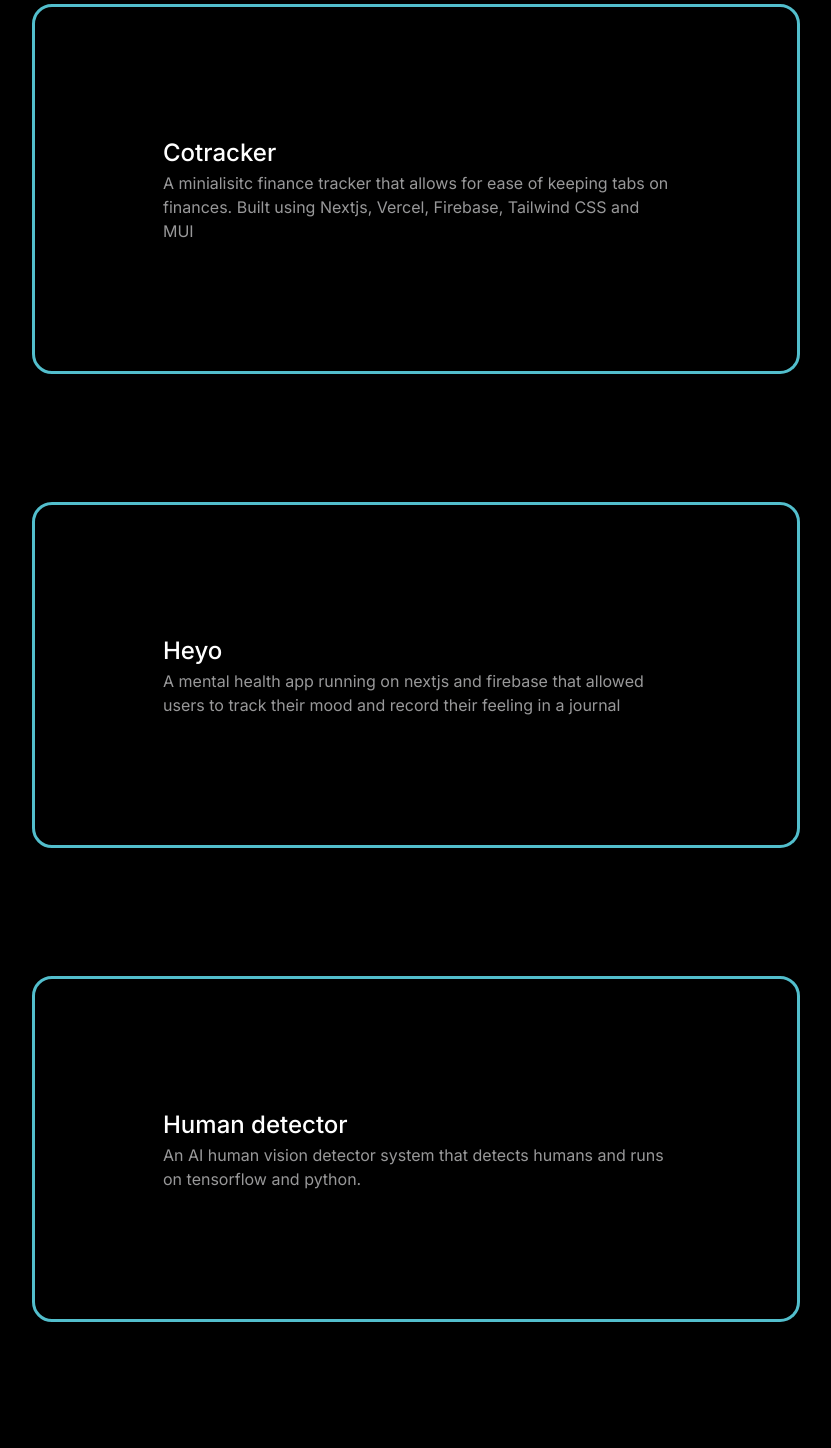
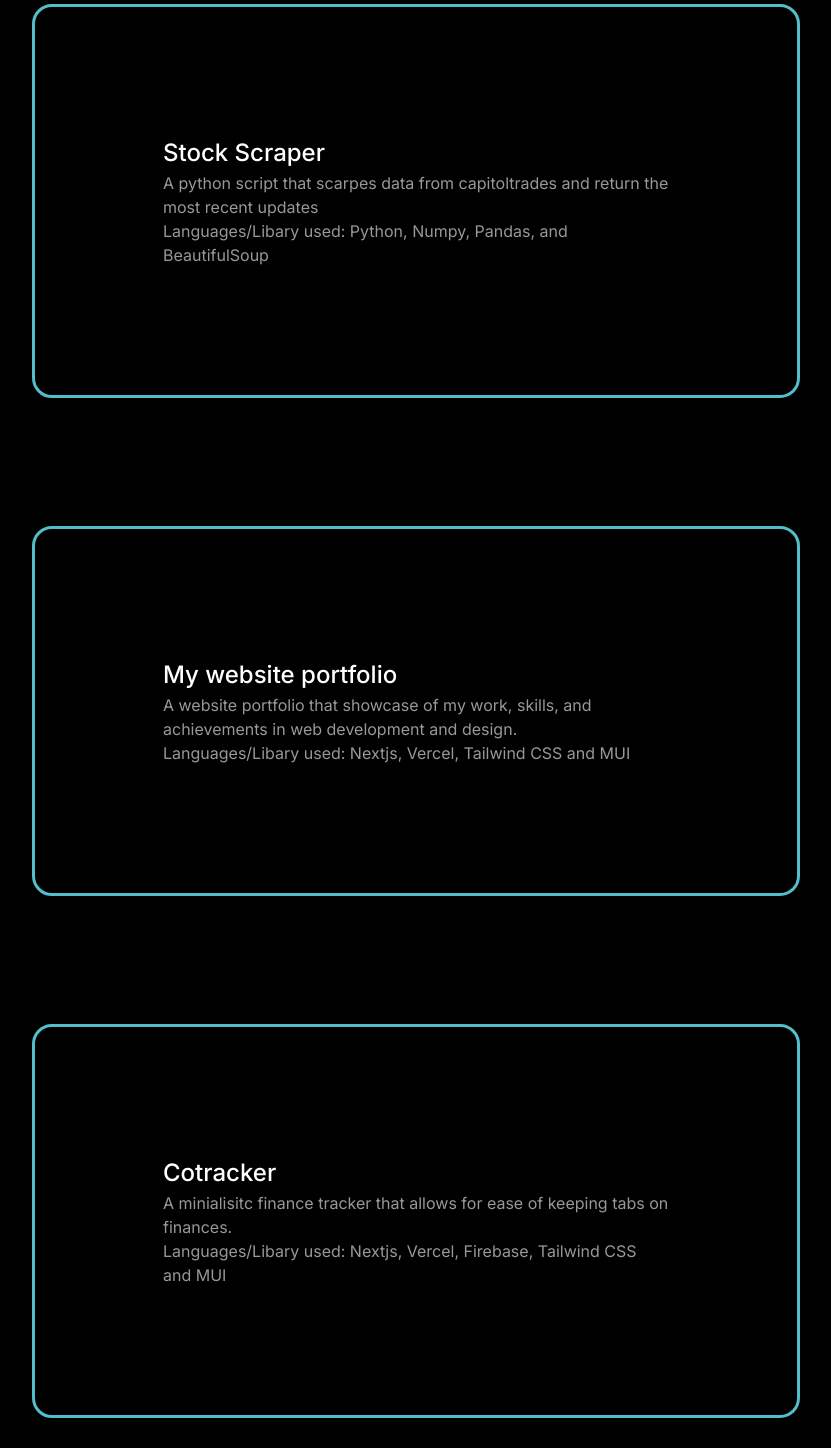
Before and after one commit to joeulam/ssrtest, a Next.js app: page /projects in a window 1280 px wide. Shown: the part 260-1708 px from the top of the page, without its empty margins (224-1055 px from the left). Built offline with nearby package versions, Linux system fonts and the light colour scheme.

Commit message:
Updated personal perforilo

```diff
--- a/app/page.js
+++ b/app/page.js
@@ -2,7 +2,6 @@
 import Tst from "../api/lib"
 import Image from "next/image";
 import Link from "next/link";
-
 export default function Home({posts}) {
   return (
 
--- a/app/projects/page.js
+++ b/app/projects/page.js
@@ -25,20 +25,27 @@
         <div class="body2 text-[#FFFFFF]">
             <h1 class="mt-5 mb-5 title ">Projects</h1>
             <div class="projectcomp ">
-                <h1>Cotracker</h1>
-                <p>A minialisitc finance tracker that allows for ease of keeping tabs on finances. Built using Nextjs, Vercel, Firebase, Tailwind CSS and MUI</p>
+                <h1>Stock Scraper</h1>
+                <p>A python script that scarpes data from capitoltrades and return the most recent updates</p>
+                <p>Languages/Libary used: Python, Numpy, Pandas, and BeautifulSoup</p>
+            </div>
+            <div class="projectcomp">
+                <h1>My website portfolio</h1>
+                <p>A website portfolio that showcase of my work, skills, and achievements in web development and design.</p>
+                <p>Languages/Libary used: Nextjs, Vercel, Tailwind CSS and MUI</p>
             </div>
             <div class="projectcomp ">
-                <h1>Heyo</h1>
-                <p>A mental health app running on nextjs and firebase that allowed users to track their mood and record their feeling in a journal</p>
+                <h1>Cotracker</h1>
+                <p>A minialisitc finance tracker that allows for ease of keeping tabs on finances. </p>
+                <p>Languages/Libary used: Nextjs, Vercel, Firebase, Tailwind CSS and MUI</p>
             </div>
             <div class="projectcomp">
                 <h1>Human detector</h1>
                 <p>An AI human vision detector system that detects humans and runs on tensorflow and python.</p>
             </div>
-            <div class="projectcomp">
-                <h1>My website portfolio</h1>
-                <p>A website portfolio that showcase of my work, skills, and achievements in web development and design.</p>
+            <div class="projectcomp ">
+                <h1>Heyo</h1>
+                <p>A mental health app running on electron and postgresql that allowed users to track their mood and record their feeling in a journal</p>
             </div>
             <div>
 
--- a/app/timeline/page.js
+++ b/app/timeline/page.js
@@ -190,21 +190,31 @@
                 </TimelineSeparator>
                 <TimelineContent color="white">Graduated from Benjamin N Cardozo High School</TimelineContent>
             </TimelineItem>
+
+
             <TimelineItem>
                 <TimelineOppositeContent color="#636363">
                     7/9/2023
                 </TimelineOppositeContent>
-
                 <TimelineSeparator>
                     <TimelineDot variant="outlined" color="secondary" id="pulse"/>
-
-
-
+                    <TimelineConnector />
                 </TimelineSeparator>
                 <TimelineContent color="white">Cotracker (In-progress)</TimelineContent>
             </TimelineItem>
+
+            <TimelineItem>
+                <TimelineOppositeContent color="#636363">
+                    7/12/2023
+                </TimelineOppositeContent>
+                <TimelineSeparator>
+                    <TimelineDot variant="outlined" color="secondary" id="pulse"/>
+                </TimelineSeparator>
+                <TimelineContent color="white">Stock scrapper (In-progress)</TimelineContent>
+            </TimelineItem>
             </Timeline>
         </div>
+        <div class="mb-20"></div>
 
     </w>
 
```
